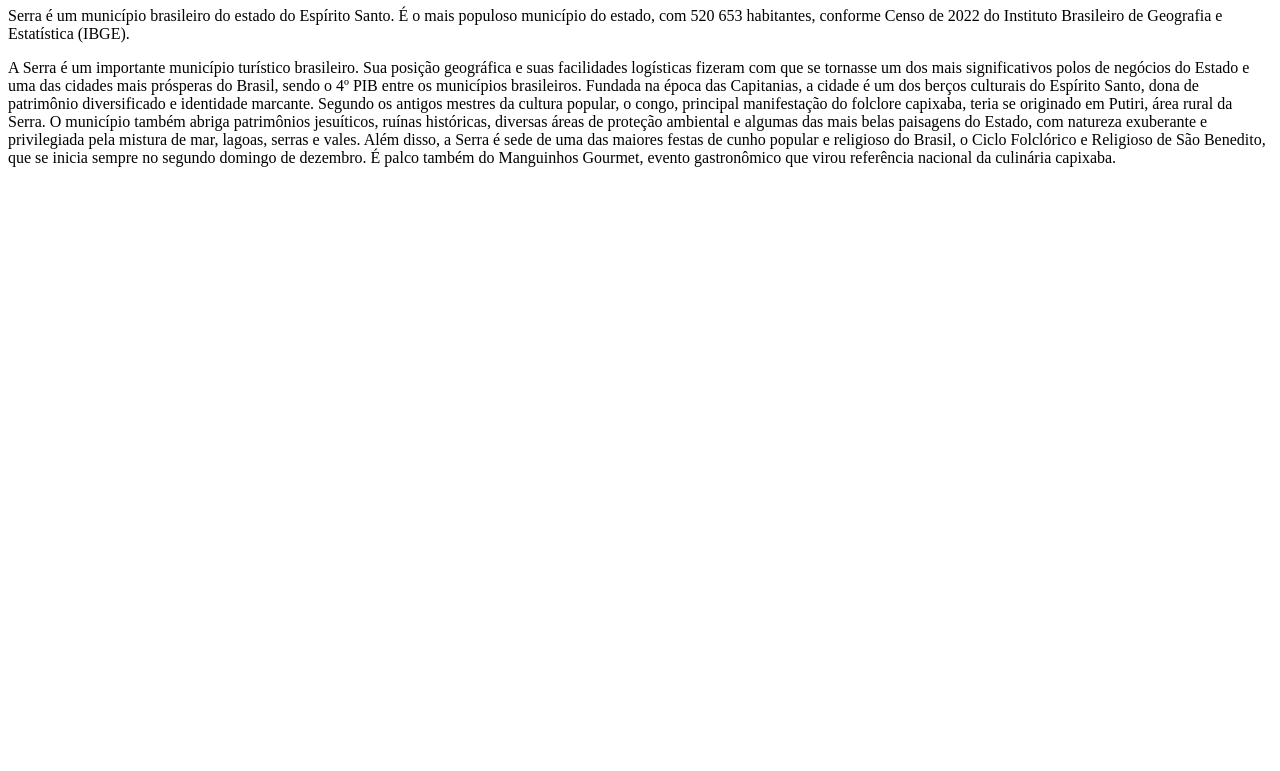
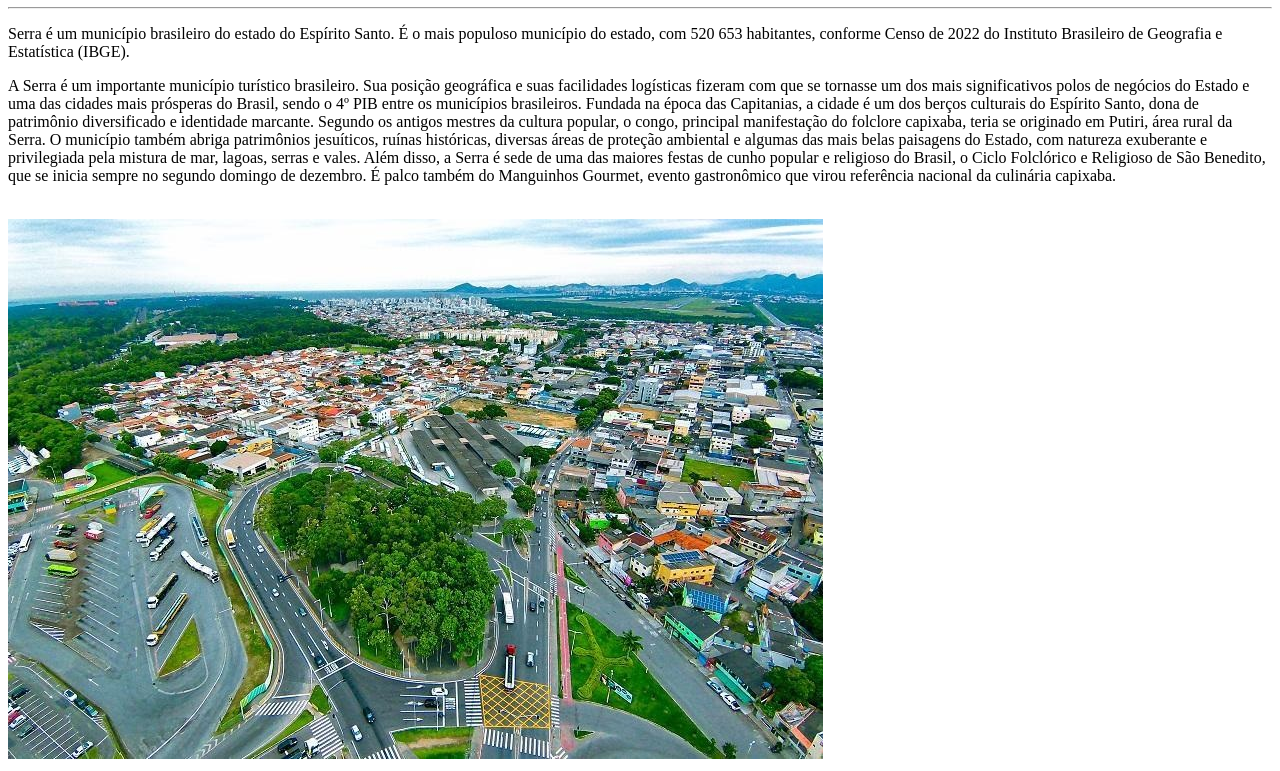
Before and after one commit to FilipeAle/CSW-CC1N, a plain HTML site: page Aula 08/Cidades/serra.html in a window 1280 px wide. Shown: the part 73-844 px from the top of the page. Before the commit the page ends 800 px from the top, so only its background shows below. Drawn offline with Linux system fonts and the light colour scheme.

Commit message:
serra.html

```diff
--- a/Aula 08/Cidades/serra.html
+++ b/Aula 08/Cidades/serra.html
@@ -8,6 +8,7 @@
 </head>
 <body>
 <H1>SERRA</H1>
+<hr>
 <p>Serra é um município brasileiro do estado do Espírito Santo.
 É o mais populoso município do estado, com 520 653 habitantes, conforme Censo de 2022 do Instituto Brasileiro de Geografia e Estatística (IBGE).</p>
 <p> A Serra é um importante município turístico brasileiro. Sua posição geográfica e suas facilidades logísticas fizeram com que se tornasse um
@@ -19,6 +20,8 @@
     Além disso, a Serra é sede de uma das maiores festas de cunho popular e religioso do Brasil, o Ciclo Folclórico e Religioso de São Benedito,
     que se inicia sempre no segundo domingo de dezembro.
     É palco também do Manguinhos Gourmet, evento gastronômico que virou referência nacional da culinária capixaba.</p>
+    <br>
+<img src="./../Imagens/serraimg.jpg" alt="">
 
 </body>
 </html>
```
